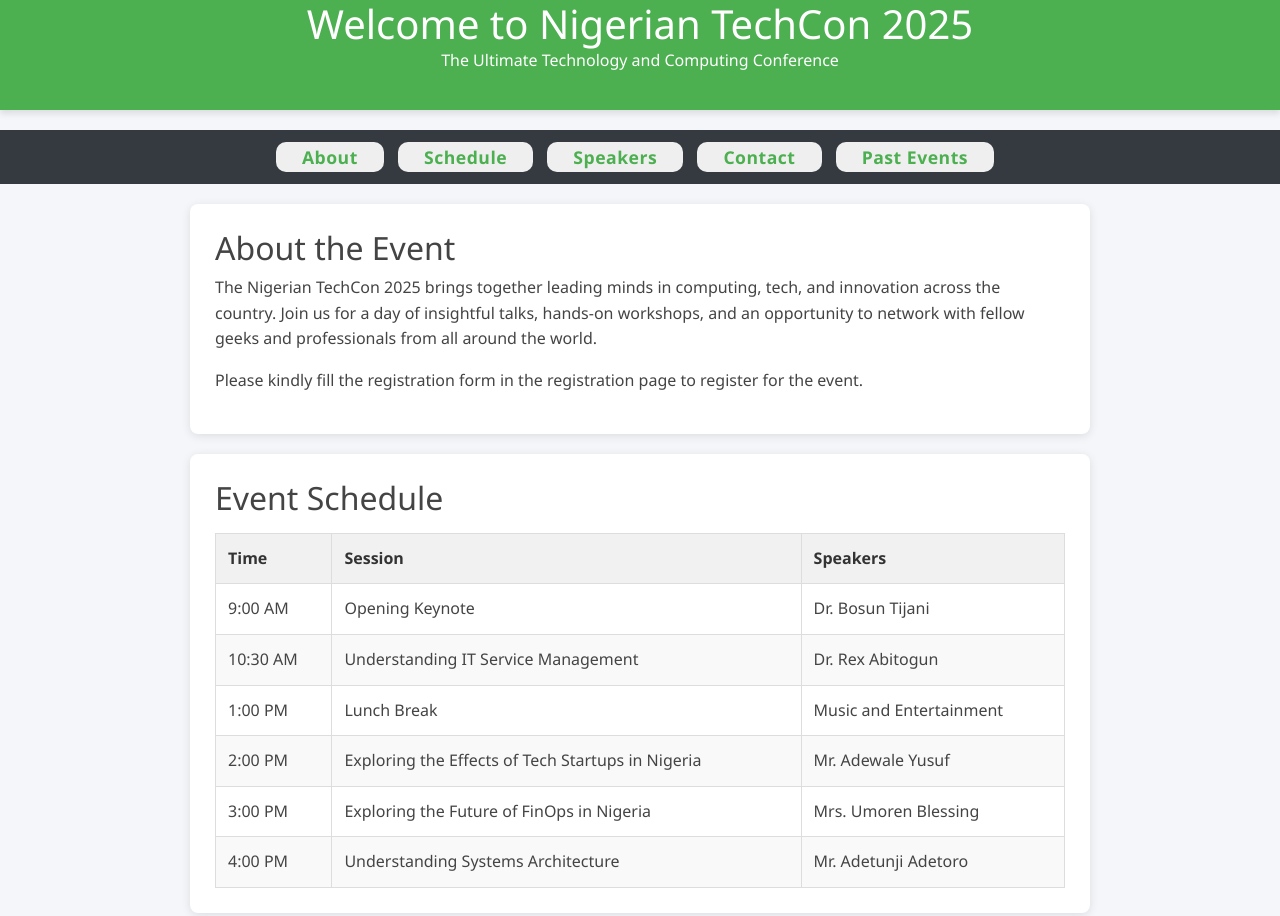
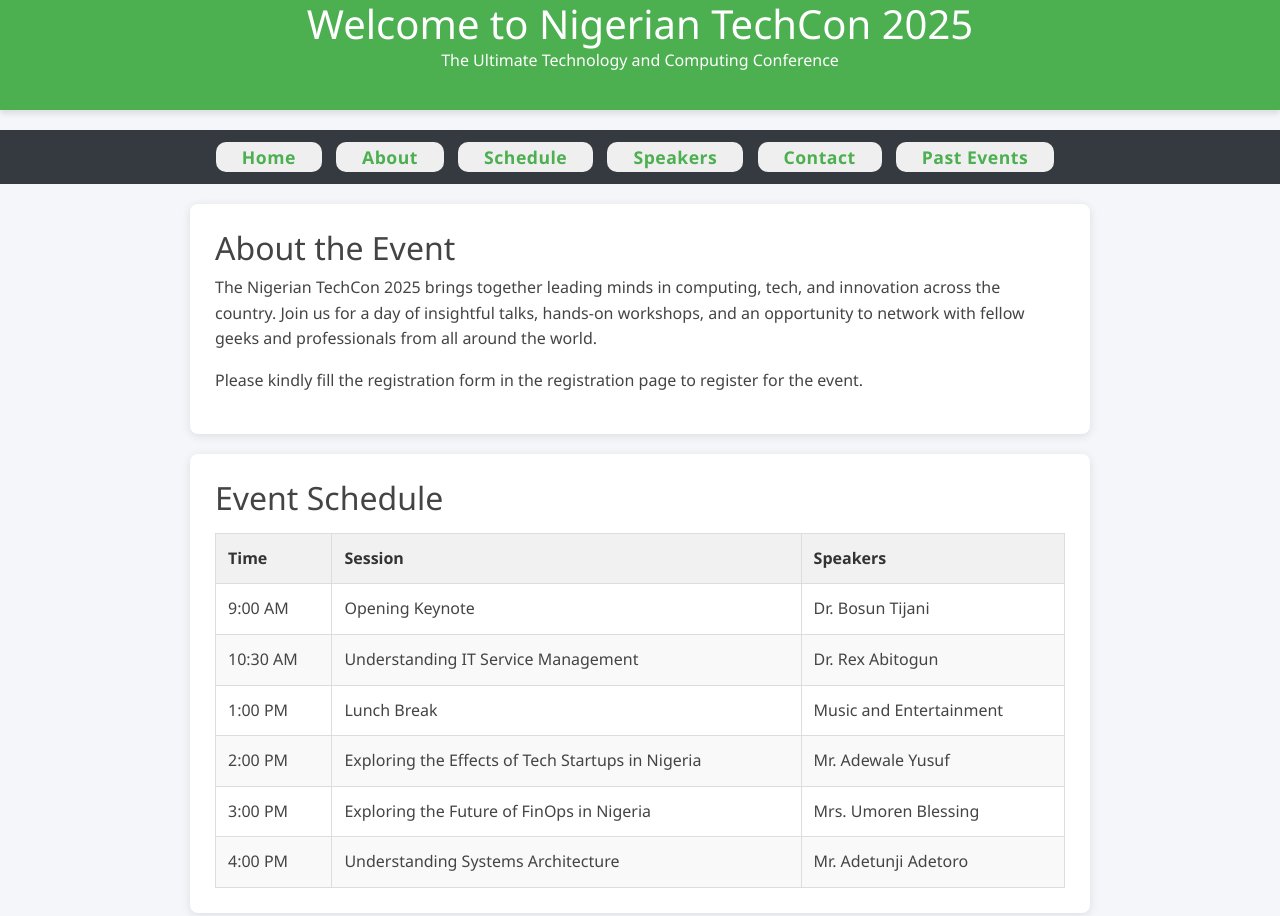
Before and after one commit to adetoro1989/ease-event, a plain HTML site: page project/index.html in a window 1280 px wide. Shown: the top 916 px of the page. Drawn offline with nearby package versions, Linux system fonts and the light colour scheme.

Commit message:
I added a Home button pointing back to th elanding page

```diff
--- a/project/index.html
+++ b/project/index.html
@@ -18,6 +18,9 @@
       <p>The Ultimate Technology and Computing Conference</p>
     </header>
     <nav>
+      <button class="about_event">
+        <a href="../index.html">Home</a>
+      </button>
       <button class="about_event">
         <a href="#about">About</a>
       </button>
```
